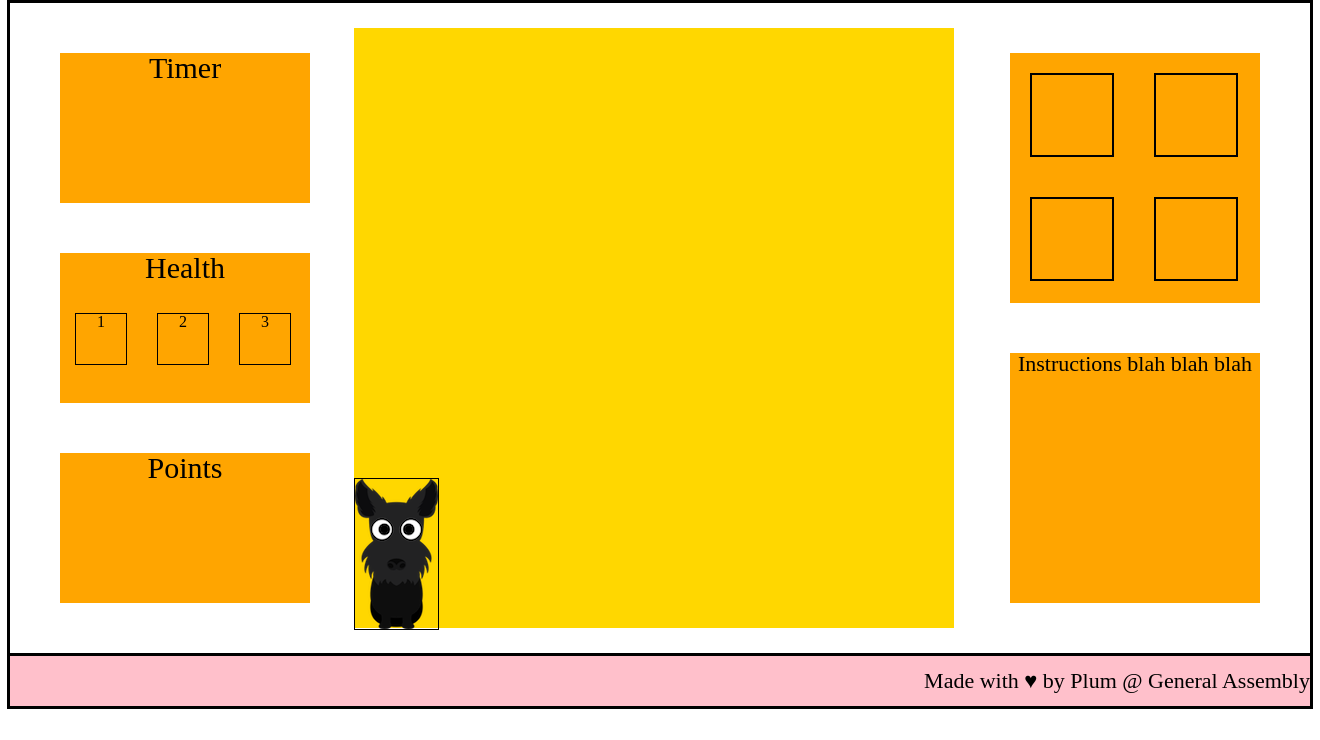
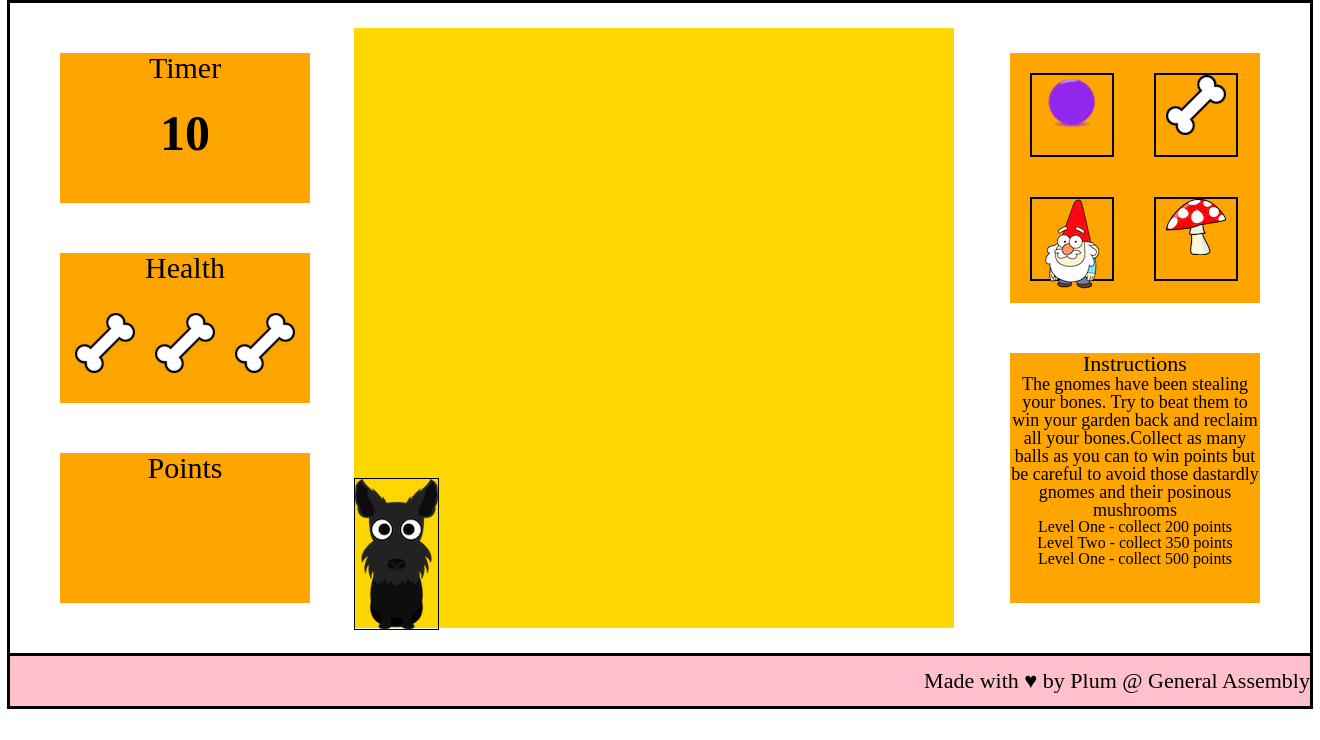
Before and after one commit to plummoore/Christmas_Game, a PHP site: page / in a window 1320 px wide. Shown: the part 60-800 px from the top of the page. Run offline with PHP 8.4, Linux system fonts and the light colour scheme; some libraries are stand-ins or nearby versions.

Commit message:
added timer

```diff
--- a/css/style.css
+++ b/css/style.css
@@ -69,6 +69,13 @@ h1 {
 h2 {
   font-size: 22px;
 }
+h3 {
+  font-size: 16px;
+}
+
+p {
+  font-size: 18px;
+}
 
 main {
   width: 1300px;
@@ -99,6 +106,13 @@ main {
   font-size: 30px;
 }
 
+#timer li {
+  text-align: center;
+  font-weight: 800;
+  line-height: 100px;
+  font-size: 50px;
+}
+
 #health {
   text-align: center;
   background: orange;
@@ -109,7 +123,6 @@ main {
 }
 
 #health li {
-  border: solid black 1px;
   text-align: center;
   float: left;
   height: 50px;
--- a/index.html
+++ b/index.html
@@ -32,15 +32,20 @@
   <main>
     <!-- LEFT ELEMENTS -->
     <div class="left">
+
       <div class="display" id="timer">
         <h1>Timer</h1>
+        <ul>
+        <li><div class="countdown">10</div></li>
+      </ul>
       </div>
+
       <div class="display" id="health">
         <ul>
           <h1>Health</h1>
-          <li id="1">1</li>
-          <li id="2">2</li>
-          <li id="3">3</li>
+          <li id="bone1"><img src="images/bone.png"></li>
+          <li id="bone2"><img src="images/bone.png"></li>
+          <li id="bone3"><img src="images/bone.png"></li>
         </ul>
       </div>
       <div class="display" id="points">
@@ -51,8 +56,8 @@
     <!-- GAME ELEMENT -->
     <div class="center">
       <div class="game">
-          <!-- <div class="object"></div> -->
-          <div class ="dog"><img src="images/dog1.png"></div>
+        <!-- <div class="object"></div> -->
+        <div class ="dog"><img src="images/dog1.png"></div>
       </div>
     </div>
 
@@ -61,15 +66,25 @@
     <div class="right">
       <div class="display" id="scoring">
         <ul>
-          <li id="1"></li>
-          <li id="2"></li>
-          <li id="3"></li>
-          <li id="4"></li>
+          <li id="1"><img src="images/ball-purple.png"></li>
+          <li id="2"><img src="images/bone.png"></li>
+          <li id="3"><img src="images/gnome.png"></li>
+          <li id="4"><img src="images/mushroom.png"></li>
         </ul>
       </div>
 
       <div class="display" id="instructions">
-        <h2>Instructions blah blah blah</h2>
+        <h2>Instructions</h2>
+        <article>
+          <p>The gnomes have been stealing your bones. Try to beat them to win your garden back and reclaim all your bones.Collect as many balls as you can to win points but be careful to avoid those dastardly gnomes and their posinous mushrooms</p>
+        </article>
+
+        <ul>
+          <li><h3>Level One - collect 200 points</h3></li>
+          <li><h3>Level Two - collect 350 points</h3></li>
+          <li><h3>Level One - collect 500 points</h3></li>
+        </ul>
+        </ul>
       </div>
 
     </div>
--- a/js/app.js
+++ b/js/app.js
@@ -5,8 +5,10 @@ let $object;
 $(() => {
 
   const $dog = $('.dog');
-  // const $object = $('.object');
+  const $timeContainer = $('.countdown');
   const $game = $('.game');
+  let timer = 10;
+  let interval = null;
 
 
   $(document).on('keydown', handleKeyCode);
@@ -17,10 +19,15 @@ $(() => {
     $('.characters').css({'display': 'block'});
   });
 
-  $('#play').click(function() {
+  $('#play').click(play);
+
+
+  function play(){
     $('.characters').css({'display': 'none'});
     setInterval(animateFall, 2000);
-  });
+    countdown();
+    interval = setInterval(countdown, 1000);
+  }
 
   //***----FUNCTIONS----***
 
@@ -70,7 +77,7 @@ $(() => {
             // if box should be collected
 
             // else
-              // lose life
+            // lose life
           }
 
         }
@@ -99,8 +106,15 @@ $(() => {
     return true;
   }
 
-  // setInterval(collision, 200);
+  function countdown() {
+    timer--;
+    $timeContainer.html(timer);
 
+    if (timer <= 0) {
+      clearInterval(interval);
+    // gameOver();
+    }
+  }
 
 });
 
```
